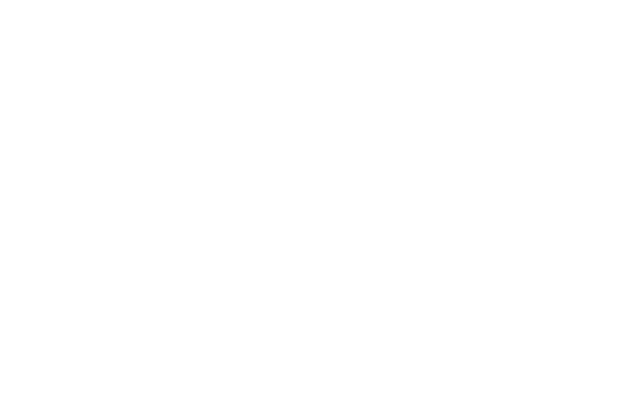
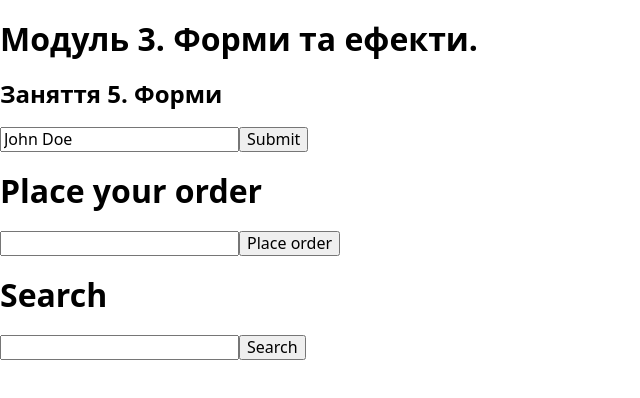
Before and after one commit to Vidiborets0012/react_module_03, a React (Vite) app: page / in a window 1280 px wide. Shown: the top 398 px of the page, without its empty margins (0-640 px from the left). Built offline with nearby package versions, Linux system fonts and the light colour scheme.

Commit message:
add topic: form as a component

```diff
--- a/package.json
+++ b/package.json
@@ -10,6 +10,8 @@
     "preview": "vite preview"
   },
   "dependencies": {
+    "axios": "^1.13.2",
+    "modern-normalize": "^3.0.1",
     "react": "^19.1.1",
     "react-dom": "^19.1.1"
   },
--- a/src/components/App.tsx
+++ b/src/components/App.tsx
@@ -1,3 +1,33 @@
+// export default function App() {
+//   const handleSubmit = (event: React.FormEvent<HTMLFormElement>) => {
+//     event.preventDefault();
+//     const form = event.currentTarget;
+//     const formData = new FormData(form);
+//     const username = formData.get("username");
+//     console.log("Username:", username);
+
+//     form.reset();
+//   };
+//   return (
+//     <form onSubmit={handleSubmit}>
+//       <input type="text" name="username" />
+//       <button type="submit">Submit</button>
+//     </form>
+//   );
+// } ==>
+
+//Form Actions
+
 export default function App() {
-  return <></>;
+  const handleSubmit = (formData: FormData) => {
+    const username = formData.get("username") as string;
+    console.log("Name:", username);
+  };
+
+  return (
+    <form action={handleSubmit}>
+      <input type="text" name="username" defaultValue="John Doe" />
+      <button type="submit">Submit</button>
+    </form>
+  );
 }
--- /dev/null
+++ b/src/components/AppOrderForm.tsx
@@ -0,0 +1,15 @@
+import OrderForm from "./OrderForm";
+
+export default function AppOrderForm() {
+  const handleOrder = (data: string) => {
+    console.log("Order received from:", data);
+    // можна зберегти замовлення, викликати API, показати повідомлення тощо
+  };
+
+  return (
+    <>
+      <h1>Place your order</h1>
+      <OrderForm onSubmit={handleOrder} />
+    </>
+  );
+}
--- /dev/null
+++ b/src/components/OrderForm.tsx
@@ -0,0 +1,17 @@
+interface OrderFormProps {
+  onSubmit: (value: string) => void;
+}
+
+export default function OrderForm({ onSubmit }: OrderFormProps) {
+  const handleSubmit = (formData: FormData) => {
+    const username = formData.get("username") as string;
+    onSubmit(username);
+  };
+
+  return (
+    <form action={handleSubmit}>
+      <input type="text" name="username" />
+      <button type="submit">Place order</button>
+    </form>
+  );
+}
--- /dev/null
+++ b/src/components/SearchForm/AppSearchForm.tsx
@@ -0,0 +1,85 @@
+import { useState } from "react";
+// import axios from "axios";
+import SearchForm from "./SearchForm";
+import type { Article } from "../types/article";
+import ArticleList from "./ArticleList";
+
+import { fetchArticles } from "../services/articleService";
+
+// interface Article {
+//   objectID: string;
+//   title: string;
+//   url: string;
+// }
+
+// interface ArticlesHttpResponse {
+//   hits: Article[];
+// }
+
+export default function AppSearchForm() {
+  const [articles, setArticles] = useState<Article[]>([]);
+
+  // 1. Додаємо стан індикатора завантаження
+  const [isLoading, setIsLoading] = useState(false);
+
+  //  Оголошуємо стан
+  const [isError, setIsError] = useState(false);
+
+  const handleSearch = async (topic: string) => {
+    //  Додаємо блок try...catch
+    try {
+      // 2. змінюємо індикатор на true перед запитом
+      setIsLoading(true);
+      // Скидаємо стан помилки в false перед кожним запитом
+      setIsError(false);
+
+      // // Тут будемо виконувати HTTP-запит
+      // const response = await axios.get<ArticlesHttpResponse>(
+      //   `https://hn.algolia.com/api/v1/search?query=${topic}`
+      // );
+
+      // // 3. Змінюємо індикатор на false після запиту
+      // setIsLoading(false);
+
+      // setArticles(response.data.hits);
+      // // console.log(response.data); // об'єкт з властивістю hits
+
+      // 2. Використовуємо HTTP-функцію
+      const data = await fetchArticles(topic);
+      setArticles(data);
+    } catch {
+      //  Встановлюємо стан isError в true
+      setIsError(true);
+    } finally {
+      //  Встановлюємо стан isLoading в false
+      // після будь якого результату запиту
+      setIsLoading(false);
+    }
+  };
+
+  return (
+    <>
+      <h1>Search</h1>
+
+      <SearchForm onSubmit={handleSearch} />
+      {/* {articles.length > 0 && (
+        <ul>
+          {articles.map(({ objectID, url, title }) => (
+            <li key={objectID}>
+              <a href={url} target="_blank">
+                {title}
+              </a>
+            </li>
+          ))}
+        </ul>
+      )} */}
+      {/* 4. Відображаєм повідомлення про завантаження даних в JSX */}
+      {isLoading && <p>Loading data, please wait...</p>}
+
+      {/*  Використовуємо стан isError щоб показати помилку */}
+      {isError && <p>Whoops, something went wrong! Please try again!</p>}
+
+      {articles.length > 0 && <ArticleList items={articles} />}
+    </>
+  );
+}
--- /dev/null
+++ b/src/components/SearchForm/ArticleList.tsx
@@ -0,0 +1,19 @@
+import type { Article } from "../types/article";
+
+interface ArticleListProps {
+  items: Article[];
+}
+
+export default function ArticleList({ items }: ArticleListProps) {
+  return (
+    <ul>
+      {items.map((item) => (
+        <li key={item.objectID}>
+          <a href={item.url} target="_blank" rel="noreferrer noopener">
+            {item.title}
+          </a>
+        </li>
+      ))}
+    </ul>
+  );
+}
--- /dev/null
+++ b/src/components/SearchForm/SearchForm.tsx
@@ -0,0 +1,29 @@
+interface SearchFormProps {
+  onSubmit: (topic: string) => void;
+}
+
+export default function SearchForm({ onSubmit }: SearchFormProps) {
+  const handleSubmit = (formData: FormData) => {
+    const topic = formData.get("topic") as string;
+
+    // Якщо текстове поле порожнє, виводимо повідомлення
+    // і припиняємо виконання функції.
+
+    if (topic === "") {
+      alert("Please enter search topic!");
+      return;
+    }
+
+    // У протилежному випадку викликаємо пропс
+    // і передаємо йому значення поля
+
+    onSubmit(topic);
+  };
+
+  return (
+    <form action={handleSubmit}>
+      <input type="text" name="topic" />
+      <button type="submit">Search</button>
+    </form>
+  );
+}
--- /dev/null
+++ b/src/components/services/articleService.ts
@@ -0,0 +1,15 @@
+//винести код запиту в окремий файл
+import axios from "axios";
+import type { Article } from "../types/article";
+
+interface ArticlesHttpResponse {
+  hits: Article[];
+}
+
+// HTTP-функція запиту статей
+export const fetchArticles = async (topic: string): Promise<Article[]> => {
+  const response = await axios.get<ArticlesHttpResponse>(
+    `https://hn.algolia.com/api/v1/search?query=${topic}`
+  );
+  return response.data.hits;
+};
--- /dev/null
+++ b/src/components/types/article.ts
@@ -0,0 +1,5 @@
+export interface Article {
+  objectID: string;
+  title: string;
+  url: string;
+}
--- /dev/null
+++ b/src/declarations.d.ts
@@ -0,0 +1 @@
+declare module "modern-normalize";
--- a/src/main.tsx
+++ b/src/main.tsx
@@ -1,9 +1,16 @@
 import React from "react";
 import ReactDOM from "react-dom/client";
 import App from "./components/App";
+import AppOrderForm from "./components/AppOrderForm";
+import AppSearchForm from "./components/SearchForm/AppSearchForm";
+import "modern-normalize";
 
 ReactDOM.createRoot(document.getElementById("root") as HTMLElement).render(
   <React.StrictMode>
+    <h1>Модуль 3. Форми та ефекти.</h1>
+    <h2>Заняття 5. Форми</h2>
     <App />
+    <AppOrderForm />
+    <AppSearchForm />
   </React.StrictMode>
 );
```
Also changed, not shown: 1 other file (tests, documents, lock files or other folders).
